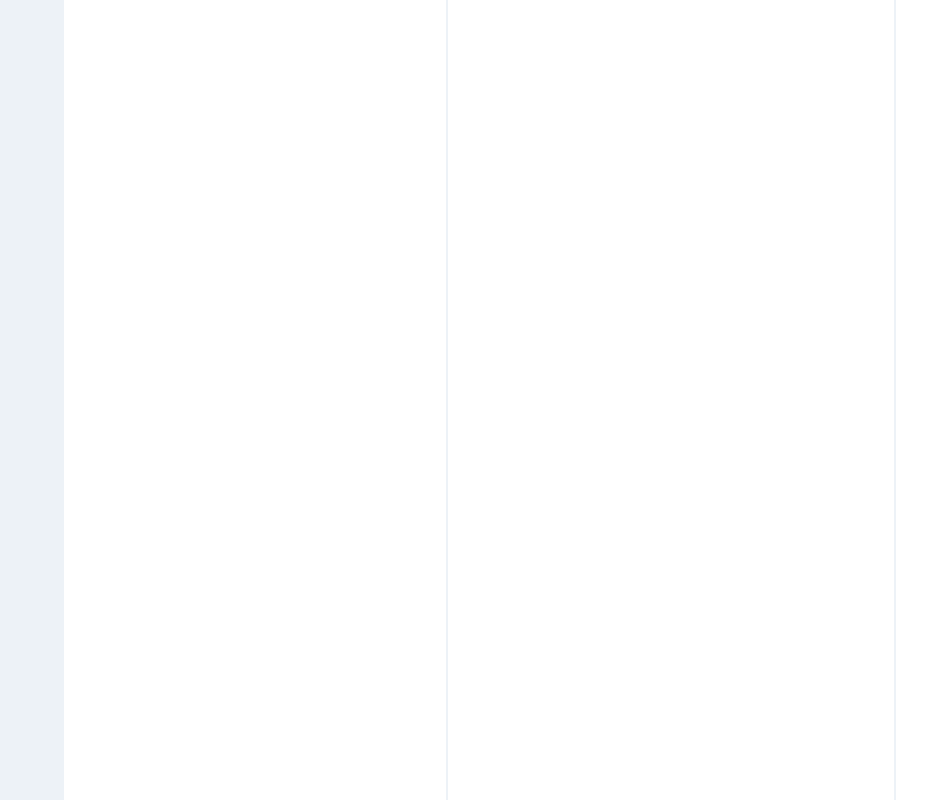
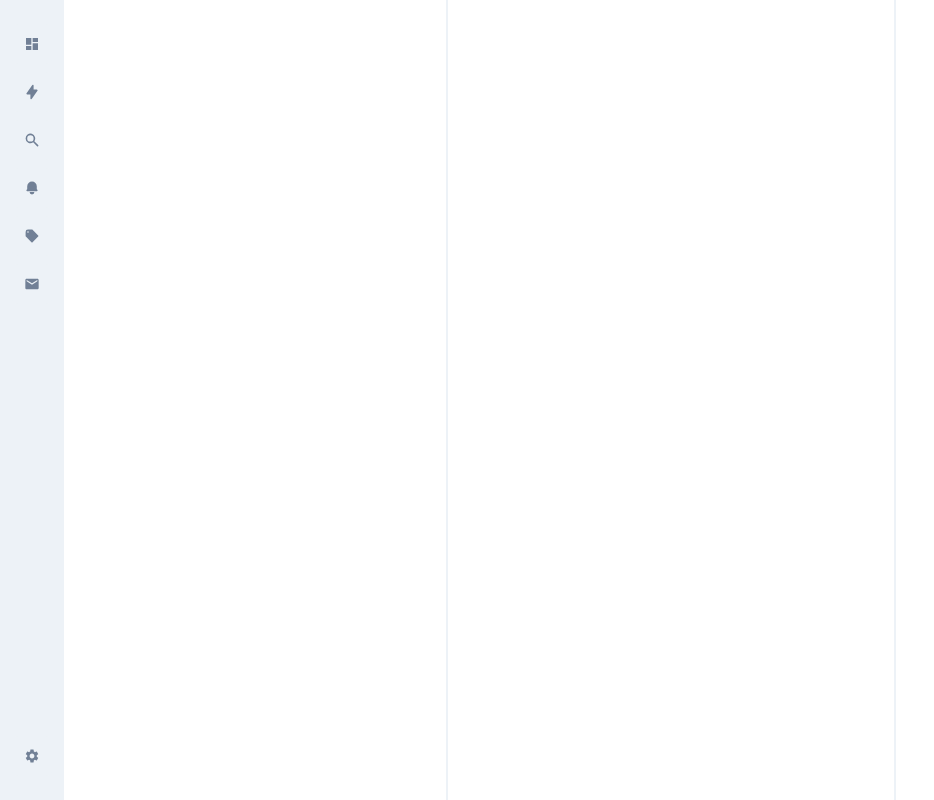
Before and after one commit to SavanNagariya/chat-app, a Next.js app: page / in a window 1280 px wide. Shown: the whole page, without its empty margins (0-934 px from the left). Built offline with nearby package versions, Linux system fonts and the light colour scheme.

Commit message:
navbar icon added

```diff
--- /dev/null
+++ b/components/Navbar.tsx
@@ -0,0 +1,59 @@
+import { VStack, IconButton, Tooltip } from "@chakra-ui/react";
+import { MdDashboard, MdMail, MdSettings } from "react-icons/md";
+import { HiLightningBolt, HiBell, HiTag, HiSearch } from "react-icons/hi";
+
+const Navigation = () => {
+  return (
+    <VStack p={6} justifyContent="space-between" alignItems="center" w="full">
+      <VStack>
+        <Tooltip label="Dashboard" placement="right">
+          <IconButton
+            color="gray.500"
+            icon={<MdDashboard />}
+            aria-label="Dashboard"
+          />
+        </Tooltip>
+        <Tooltip label="Actions" placement="right">
+          <IconButton
+            color="gray.500"
+            icon={<HiLightningBolt />}
+            aria-label="Actions"
+          />
+        </Tooltip>
+        <Tooltip label="Search" placement="right">
+          <IconButton
+            color="gray.500"
+            icon={<HiSearch />}
+            aria-label="Search"
+          />
+        </Tooltip>
+        <Tooltip label="Notifications" placement="right">
+          <IconButton
+            color="gray.500"
+            icon={<HiBell />}
+            aria-label="Notifications"
+          />
+        </Tooltip>
+        <Tooltip label="Tags" placement="right">
+          <IconButton color="gray.500" icon={<HiTag />} aria-label="Tags" />
+        </Tooltip>
+        <Tooltip label="Messages" placement="right">
+          <IconButton
+            color="gray.500"
+            icon={<MdMail />}
+            aria-label="Messages"
+          />
+        </Tooltip>
+      </VStack>
+      <Tooltip label="Settings" placement="right">
+        <IconButton
+          color="gray.500"
+          icon={<MdSettings />}
+          aria-label="Settings"
+        />
+      </Tooltip>
+    </VStack>
+  );
+};
+
+export default Navigation;
--- a/package.json
+++ b/package.json
@@ -9,13 +9,17 @@
     "lint": "next lint"
   },
   "dependencies": {
+    "@chakra-ui/icons": "^1.0.16",
     "@chakra-ui/react": "^1.6.10",
     "@emotion/react": "11",
     "@emotion/styled": "11",
+    "@react-icons/all-files": "^4.1.0",
+    "@types/react-icons": "^3.0.0",
     "framer-motion": "4",
     "next": "11.1.2",
     "react": "17.0.2",
-    "react-dom": "17.0.2"
+    "react-dom": "17.0.2",
+    "react-icon": "^1.0.0"
   },
   "devDependencies": {
     "@types/react": "17.0.30",
--- a/pages/index.tsx
+++ b/pages/index.tsx
@@ -1,9 +1,12 @@
 import { Flex, HStack } from "@chakra-ui/react";
+import Navbar from "../components/Navbar";
 
 const IndexPage = () => {
   return (
     <HStack h="100vh" spacing={0} bg="white">
-      <Flex as="nav" h="full" maxW={16} w="full" bg="gray.100"></Flex>
+      <Flex as="nav" h="full" maxW={16} w="full" bg="gray.100">
+        <Navbar />
+      </Flex>
       <Flex
         as="aside"
         h="full"
```
Also changed, not shown: 2 other files (tests, documents, lock files or other folders).
